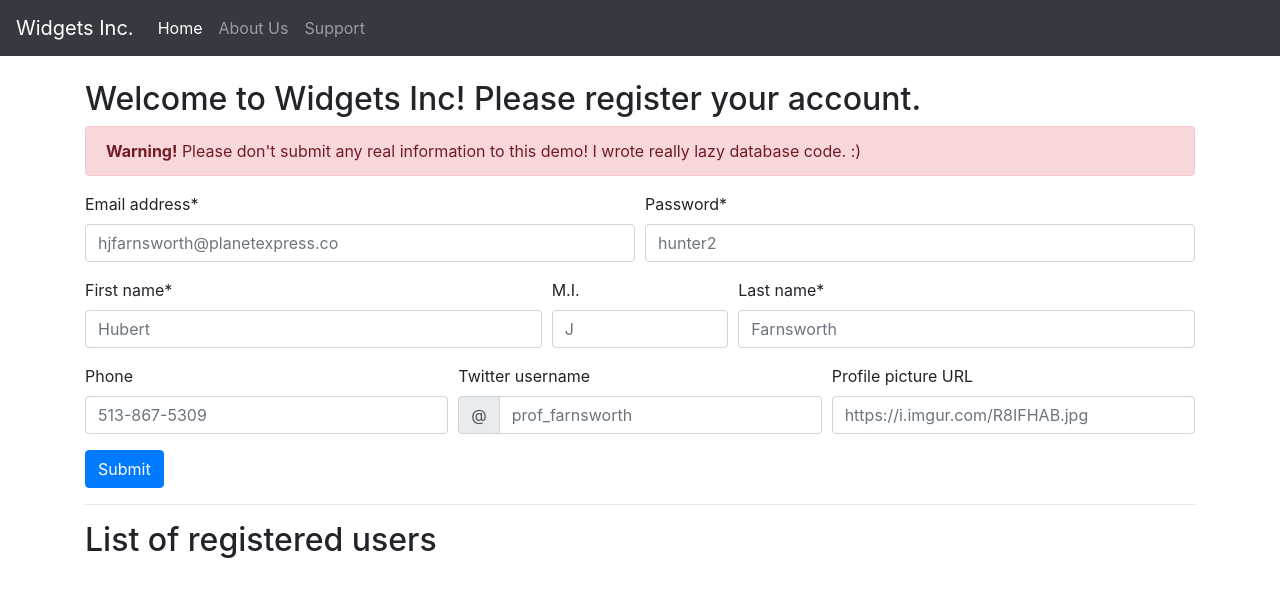
After one commit to oxguy3/schiff.io, a PHP site: page /presentations/xss/demos/widgets-register.php in a window 1280 px wide. The commit adds this page. Shown: the top 597 px of the page. Run offline with PHP 8.4, Linux system fonts and the light colour scheme; some libraries are stand-ins or nearby versions.

Commit message:
disabling aggressive CSP on demo pages

```diff
--- a/presentations/xss/demos/comment-page.php
+++ b/presentations/xss/demos/comment-page.php
@@ -1,4 +1,5 @@
 <?php
+header("Content-Security-Policy: default-src * 'unsafe-eval' 'unsafe-inline'");
 if (isset($_GET['insecure'])) {
     header('X-XSS-Protection: 0');
 }
--- a/presentations/xss/demos/css-and-js.html
+++ b/presentations/xss/demos/css-and-js.php
@@ -1,3 +1,6 @@
+<?php
+header("Content-Security-Policy: default-src * 'unsafe-eval' 'unsafe-inline'");
+?>
 <!doctype html>
 <html>
   <head>
--- /dev/null
+++ b/presentations/xss/demos/widgets-register.php
@@ -0,0 +1,116 @@
+<?php
+header("Content-Security-Policy: default-src * 'unsafe-eval' 'unsafe-inline'");
+?>
+<!doctype html>
+<html lang="en">
+  <head>
+    <meta charset="utf-8">
+    <meta name="viewport" content="width=device-width, initial-scale=1, shrink-to-fit=no">
+
+    <title>Widget Inc.: Register your account</title>
+
+    <link href="https://maxcdn.bootstrapcdn.com/bootstrap/4.0.0/css/bootstrap.min.css" rel="stylesheet">
+
+    <style>
+    main.container {
+        margin-top: 80px;
+    }
+    .profile-pic {
+        background: #ccc 50% 50% no-repeat;
+        width: 256px;
+        height: 256px;
+    }
+    </style>
+  </head>
+
+  <body>
+
+    <nav class="navbar navbar-expand-md navbar-dark bg-dark fixed-top">
+      <a class="navbar-brand" href="#">Widgets Inc.</a>
+      <button class="navbar-toggler" type="button" data-toggle="collapse" data-target="#navbarsExampleDefault" aria-controls="navbarsExampleDefault" aria-expanded="false" aria-label="Toggle navigation">
+        <span class="navbar-toggler-icon"></span>
+      </button>
+
+      <div class="collapse navbar-collapse" id="navbarsExampleDefault">
+        <ul class="navbar-nav mr-auto">
+          <li class="nav-item active">
+            <a class="nav-link" href="#">Home <span class="sr-only">(current)</span></a>
+          </li>
+          <li class="nav-item">
+            <a class="nav-link" href="#">About Us</a>
+          </li>
+          <li class="nav-item">
+            <a class="nav-link" href="#">Support</a>
+          </li>
+        </ul>
+      </div>
+    </nav>
+
+    <main role="main" class="container">
+        <div class="row">
+            <div class="col-12">
+                <h2>Welcome to Widgets Inc! Please register your account.</h2>
+                <div class="alert alert-danger" role="alert">
+                    <strong>Warning!</strong> Please don't submit any real information to this demo! I wrote really lazy database code. :)
+                </div>
+                <form method="post">
+                    <div class="form-row">
+                        <div class="form-group col-md-6">
+                            <label for="registerInputEmail">Email address*</label>
+                            <input type="email" name="email" class="form-control" id="registerInputEmail" placeholder="hjfarnsworth@planetexpress.co" required>
+                        </div>
+                        <div class="form-group col-md-6">
+                            <label for="registerInputPassword">Password*</label>
+                            <input type="password" name="password" class="form-control" id="registerInputPassword" placeholder="hunter2" required>
+                        </div>
+                    </div>
+                    <div class="form-row">
+                        <div class="form-group col-md-5">
+                            <label for="registerInputFirstName">First name*</label>
+                            <input type="text" name="nameFirst" class="form-control" id="registerInputFirstName" placeholder="Hubert" required>
+                        </div>
+                        <div class="form-group col-md-2">
+                            <label for="registerInputMiddleInitial">M.I.</label>
+                            <input type="text" name="nameMiddle" class="form-control" id="registerInputMiddleInitial" placeholder="J">
+                        </div>
+                        <div class="form-group col-md-5">
+                            <label for="registerInputLastName">Last name*</label>
+                            <input type="text" name="nameLast" class="form-control" id="registerInputLastName" placeholder="Farnsworth" required>
+                        </div>
+                    </div>
+                    <div class="form-row">
+                        <div class="form-group col-md-4">
+                            <label for="registerInputPhone">Phone</label>
+                            <input type="tel" name="phone" class="form-control" id="registerInputPhone" placeholder="513-867-5309">
+                        </div>
+                        <div class="form-group col-md-4">
+                            <label for="registerInputTwitter">Twitter username</label>
+                            <div class="input-group">
+                                <div class="input-group-prepend">
+                                    <span class="input-group-text">@</span>
+                                </div>
+                                <input type="text" name="twitter" class="form-control" id="registerInputTwitter" placeholder="prof_farnsworth">
+                            </div>
+                        </div>
+                        <div class="form-group col-md-4">
+                            <label for="registerInputImageURL">Profile picture URL</label>
+                            <input type="url" name="imageUrl" class="form-control" id="registerInputImageURL" placeholder="https://i.imgur.com/R8IFHAB.jpg">
+                        </div>
+                    </div>
+                    <button type="submit" name="register" class="btn btn-primary">Submit</button>
+                </form>
+                <!-- <pre><?php print_r($_POST); ?></pre> -->
+            </div>
+        </div>
+        <div class="row">
+            <div class="col-12">
+                <hr>
+                <h2>List of registered users</h2>
+            </div>
+        </div>
+    </main><!-- /.container -->
+
+    <script src="https://code.jquery.com/jquery-3.2.1.slim.min.js" integrity="sha384-KJ3o2DKtIkvYIK3UENzmM7KCkRr/rE9/Qpg6aAZGJwFDMVNA/GpGFF93hXpG5KkN" crossorigin="anonymous"></script>
+    <script src="https://maxcdn.bootstrapcdn.com/bootstrap/4.0.0/js/bootstrap.bundle.min.js"></script>
+  </body>
+</html>
```
Also changed, not shown: presentations/xss/index.md (+1 -1 lines).
